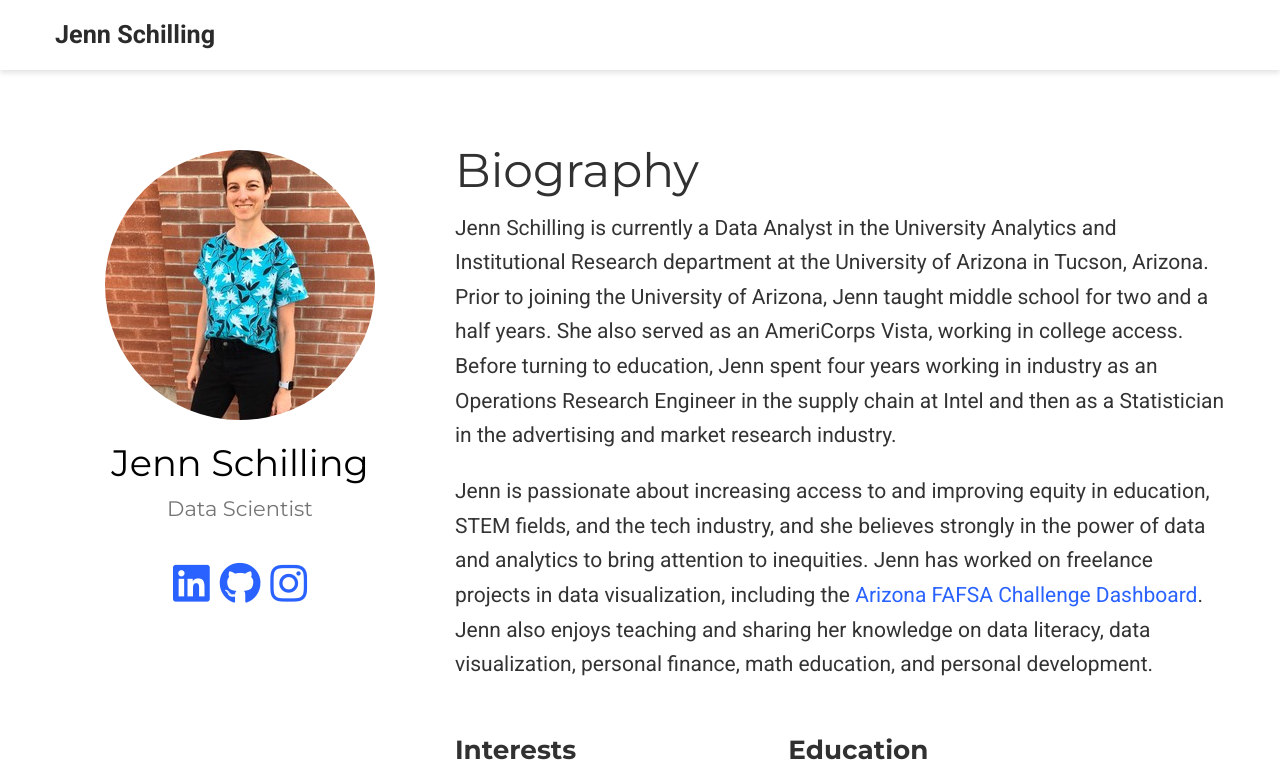
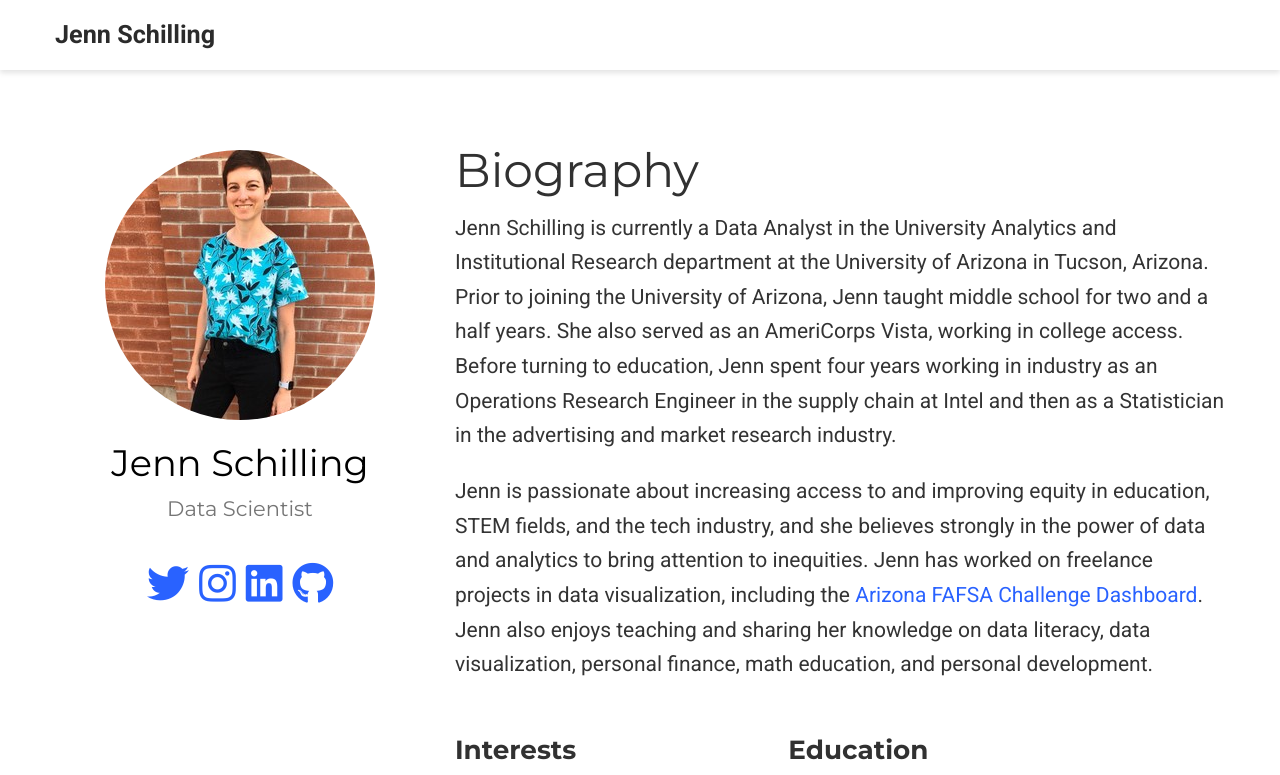
Before and after one commit to jennschilling/jennschilling.github.io, a plain HTML site: page index.html in a window 1280 px wide. Shown: the top 775 px of the page. Drawn offline with nearby package versions, Linux system fonts and the light colour scheme; some packages are replaced by stand-ins of ours; some icons are missing.

Commit message:
added twitter

```diff
--- a/index.html
+++ b/index.html
@@ -464,6 +464,40 @@
 
 
         <li>
+          <a href="https://twitter.com/datasciencejenn" target="_blank" rel="noopener">
+            <i class="fab fa-twitter big-icon"></i>
+          </a>
+        </li>
+
+
+
+
+
+
+
+
+
+
+
+
+        <li>
+          <a href="https://www.instagram.com/jenn_schilling" target="_blank" rel="noopener">
+            <i class="fab fa-instagram big-icon"></i>
+          </a>
+        </li>
+
+
+
+
+
+
+
+
+
+
+
+
+        <li>
           <a href="https://www.linkedin.com/in/jennschilling/" target="_blank" rel="noopener">
             <i class="fab fa-linkedin big-icon"></i>
           </a>
@@ -483,23 +517,6 @@
         <li>
           <a href="https://github.com/jennschilling" target="_blank" rel="noopener">
             <i class="fab fa-github big-icon"></i>
-          </a>
-        </li>
-
-
-
-
-
-
-
-
-
-
-
-
-        <li>
-          <a href="https://www.instagram.com/jenn_schilling" target="_blank" rel="noopener">
-            <i class="fab fa-instagram big-icon"></i>
           </a>
         </li>
 
```
Also changed, not shown: author/jenn-schilling/index.html (+34 -17 lines).
